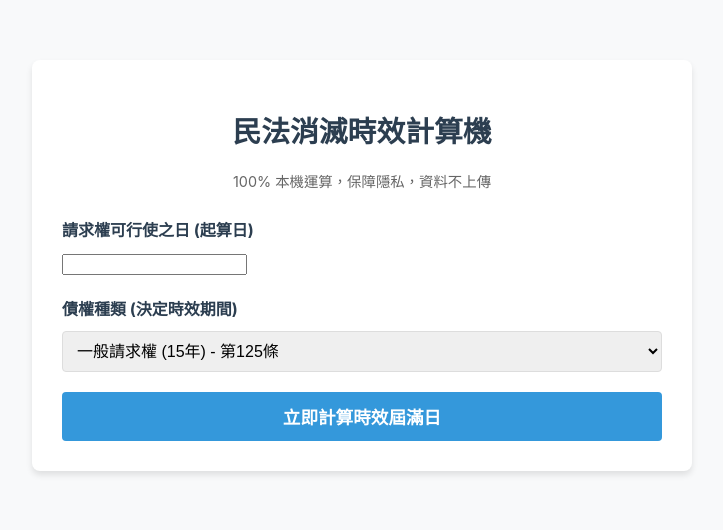
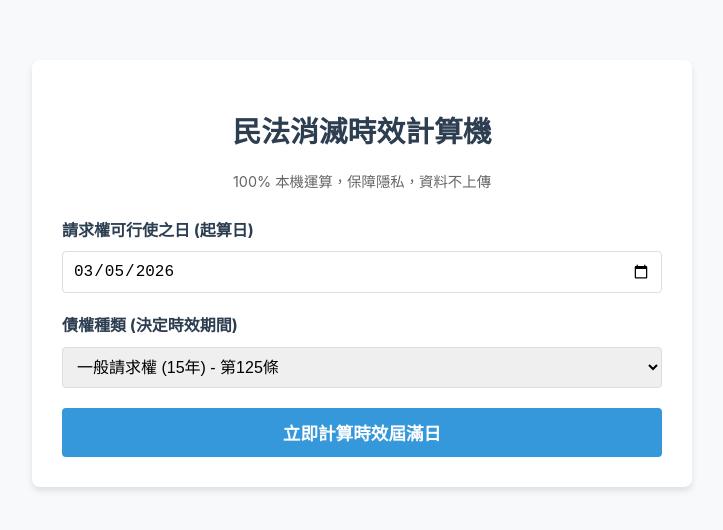
Before and after one commit to Daniel20806/Daniel20806.github.io, a plain HTML site: page law.html in a window 1280 px wide. Shown: the whole page, without its empty margins (278-1001 px from the left). Drawn offline with Linux system fonts and the light colour scheme.

Commit message:
Update law.html

```diff
--- a/law.html
+++ b/law.html
@@ -107,7 +107,7 @@
 
     <div class="form-group">
         <label for="startDate">請求權可行使之日 (起算日)</label>
-        <input type="title" id="startDate" type="date" required>
+        <input type="date" id="startDate" required>
     </div>
 
     <div class="form-group">
```
